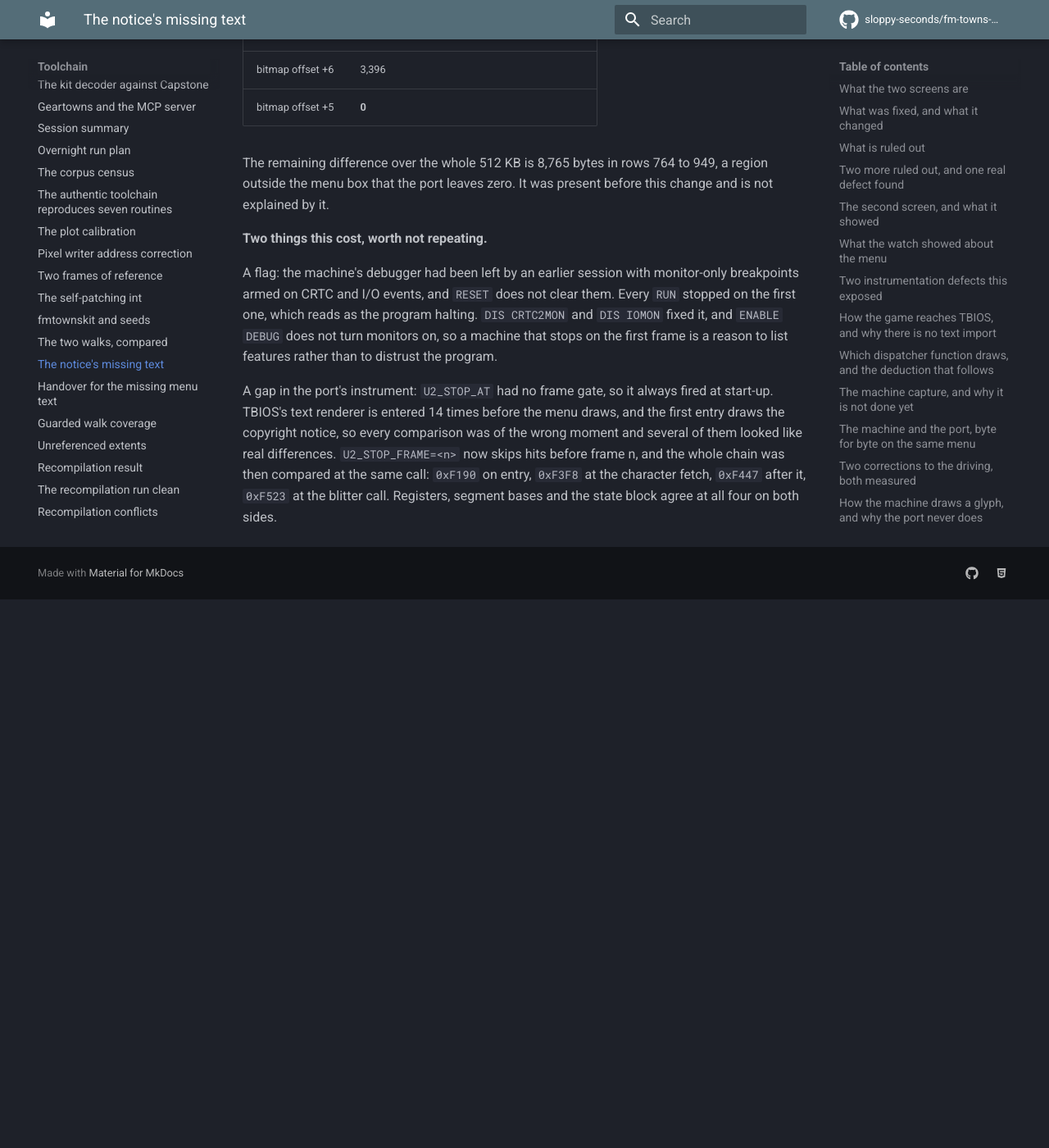
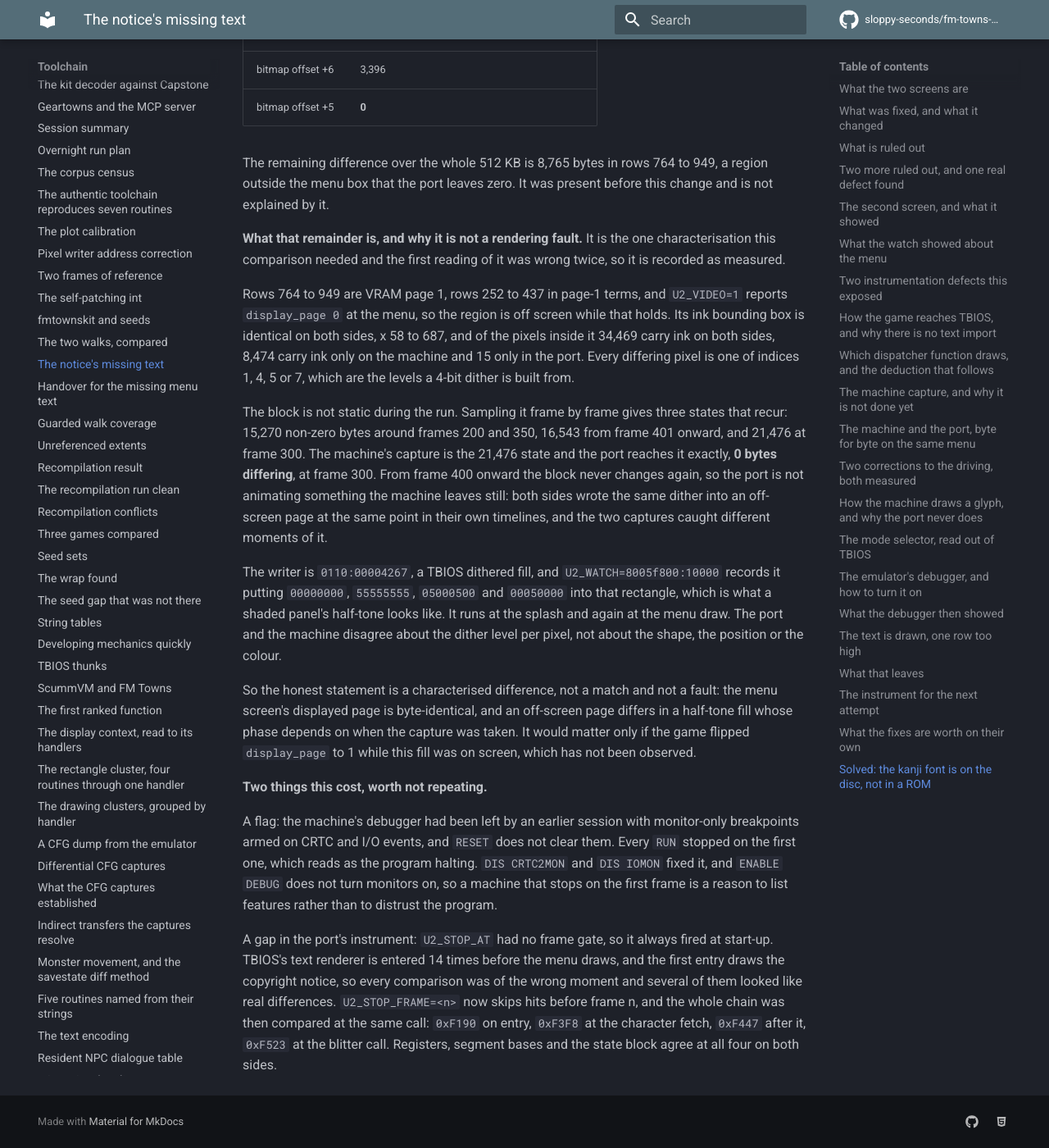
Before and after one commit to sloppy-seconds/fm-towns-ultima, an MkDocs documentation site: the page built from docs/port-missing-text.md, in a window 1280 px wide and 1400 px high, scrolled down 14651 px. Shown: the whole window at 82% size. Built offline with MkDocs 1.6.1 and Material for MkDocs 9.7.7, drawn with Linux system fonts in a browser that asks for light colours; comment, search, counter and statistics services are not loaded; before the commit the page ends 15382 px from its top, so only the background shows below that.

Commit message:
The port plays, and item 7a has its pair
Four pages said the C++ port was not a playable one. It is: it boots through the
splash, the game menu and into the overworld, on the recompiled 386 code, and it
was played from a browser. The claim is corrected where it was made rather than
removed, and the README and quickstart say how to watch it.

Item 7a closes on the third outcome it allowed. The pair is the game menu, which
both sides sit still on, so two stills taken after it settles are the same screen
by construction and no timing is involved: 8,765 of 524,288 bytes differ, and
every one of them is off the displayed page. The menu box, rows 344 to 416,
differs by 0 bytes. The failure case the item existed for is the same comparison
before the kanji fix: 2,733 bytes inside that box.

The 8,765 are characterised rather than dismissed. They are VRAM page 1, rows 764
to 949, written by a TBIOS half-tone fill at 0110:4267. Its ink bounding box is
identical on both sides, 34,469 ink pixels match, 8,474 are machine-only, and
every differing pixel is one of the four dither levels. The block cycles through
three states during the run and the port reaches the machine's state exactly, 0
bytes, at frame 300. It is invisible while the game displays page 0.

````diff
--- a/docs/plan.md
+++ b/docs/plan.md
@@ -94,7 +94,7 @@
 | 5g Name the call graph | AUTONOMOUS | **yes**, mechanical |
 | 6a One frame per tool, declared | AUTONOMOUS | **yes**, the table is measured |
 | 6b What int 93h returns for AL=0x20 | AUTONOMOUS | **done**, measured off the machine |
-| 7a Does the port's screen match the machine's | AUTONOMOUS | **open**, VRAM hashes on both sides and the metric validated, no same-screen pair yet |
+| 7a Does the port's screen match the machine's | AUTONOMOUS | **done**, the menu pair exists: 0 bytes differing on the displayed page, and an off-screen half-tone differing by phase |
 | 7c What else the program patches at run time | AUTONOMOUS | **done**, one byte |
 | 7d The indirect transfers the port meets next | AUTONOMOUS | **done**, 35 of 97 execute and all resolve |
 | 7e A port regression the checks can run | AUTONOMOUS | **done**, `tools/portcheck.js`, 17 checks, failure demonstrated |
@@ -1352,12 +1352,14 @@
 path the machine's capture did not. Zero remain unexplained, and the divergences that were real were always
 machine state the port lacked: the `A:` drive, the keyboard, and the screen selector `0120`.
 
-*The screen comparison has an instrument on both sides and no valid pair yet.* `U2_SCREEN=1` prints the frame as
-a luminance ramp, character for character as `container/screen.js`'s `toAscii` does, so the port's grid and
-`GET /api/screen?mode=ascii` are the same metric. Sampling the machine once a second through a boot and a
+*The screen comparison has an instrument on both sides and no valid pair yet.* **Superseded: the pair exists now.**
+See the closing section below. The paragraph is kept because the instrument it describes is the one that produced the
+pair, and because the 51 percent figure was a real measurement of the wrong thing. `U2_SCREEN=1` prints the frame as
+an ASCII ramp for the port, so the port's grid and `GET /api/screen?mode=ascii` are the same metric. Sampling the
+machine once a second through a boot and a
 journey gives a best agreement of **51 percent of cells at t=6s**, which is two *different* moments of a moving
 sequence rather than the same screen: the port's frame is one instant at 600 frames and the machine's samples
-track a boot, a title and a select screen. So the item's allowed outcome here is recorded as **a failure to
+track a boot, a title and a select screen. So the item's allowed outcome here was recorded as **a failure to
 produce a comparable pair**, not as a match or a difference.
 
 **What the next attempt needs**, so it is not rediscovered: pause the machine at the moment the title is fully
@@ -1418,6 +1420,33 @@
 only U2's own image can reach (the title art's load, which happens once per run) and anchor there. Either way the
 comparison needs a stop that is **after** the first screen is drawn, which the port-side measurement above now
 rules out `0x0e4b8d`'s first hit as being.
+
+#### The pair, obtained on the game menu
+
+The anchor turned out not to need a breakpoint at all. Both sides reach the game menu and then sit there, so two
+stills taken after the menu has settled are the same screen by construction, and the comparison becomes a diff of
+two 512 KB arrays with no timing in it.
+
+| | measurement |
+|---|---|
+| machine | `machine-vram-menu.bin`, read through segment `0120` while `u2flow` sat at the game menu |
+| port | `U2_VRAM_DUMP=/var/tmp/port-menu6.bin` at 900 frames, `U2_KEYS=400:3520` |
+| whole array | 8,765 of 524,288 bytes differ |
+| the menu box, rows 344 to 416 | **0 bytes differ** |
+| VRAM page 1, rows 764 to 949 | 8,765 bytes differ, off screen while `display_page` is 0 |
+
+So the item's answer is a **match on the displayed page and a characterised difference off it**. That is the third
+of the three outcomes the acceptance clause allows, and it is the one worth having, because the difference is
+named: it is a TBIOS dithered fill at `0110:00004267` whose half-tone level depends on when the capture was taken,
+the port reaches the machine's exact state of it at frame 300, and it is invisible while the game displays page 0.
+The full measurement is in
+[port-missing-text.md](port-missing-text.md#solved-the-kanji-font-is-on-the-disc-not-in-a-rom), which is also where
+the menu's own defect was found.
+
+**What the failure case looked like when it was not covered**, kept because it is the thing this item existed for:
+before the kanji font fix the same comparison reported **2,733 bytes differing inside the menu box**, which is a
+port that drew the box, the highlight and the bars and no characters at all. One number, and it said which part of
+the screen was wrong.
 
 ### 7c. What else the program patches at run time
 
@@ -1657,9 +1686,10 @@
 2,733 bytes before the fix. `tools/portcheck.js` asserts the load, the offset, the pointer patch and the `0040`
 descriptor, and the offset check was seen to fail against a copy with +7 in it.
 
-**Still open, and not this item.** VRAM outside the menu box still differs from that capture in rows 764 to 949,
-8,765 bytes, which is a region the port leaves zero and the machine fills. It is outside every band this item
-touched and it was present before the fix.
+**Still open at the time of writing, and since characterised.** VRAM outside the menu box differed from that capture
+in rows 764 to 949, 8,765 bytes, a region the port left zero. It was not this item's, and item 7a has since named
+it: it is a TBIOS dithered fill into VRAM page 1, off screen while the game displays page 0, and its half-tone level
+depends on the moment the capture was taken. The port reaches the machine's exact state of it at frame 300.
 
 ## Phase 8: the toolkit, and what this work owes it
 
--- a/docs/port-missing-text.md
+++ b/docs/port-missing-text.md
@@ -480,6 +480,31 @@
 The remaining difference over the whole 512 KB is 8,765 bytes in rows 764 to 949, a region outside the menu box
 that the port leaves zero. It was present before this change and is not explained by it.
 
+**What that remainder is, and why it is not a rendering fault.** It is the one characterisation this comparison
+needed and the first reading of it was wrong twice, so it is recorded as measured.
+
+Rows 764 to 949 are VRAM page 1, rows 252 to 437 in page-1 terms, and `U2_VIDEO=1` reports `display_page 0` at the
+menu, so the region is off screen while that holds. Its ink bounding box is identical on both sides, x 58 to 687,
+and of the pixels inside it 34,469 carry ink on both sides, 8,474 carry ink only on the machine and 15 only in the
+port. Every differing pixel is one of indices 1, 4, 5 or 7, which are the levels a 4-bit dither is built from.
+
+The block is not static during the run. Sampling it frame by frame gives three states that recur: 15,270 non-zero
+bytes around frames 200 and 350, 16,543 from frame 401 onward, and 21,476 at frame 300. The machine's capture is
+the 21,476 state and the port reaches it exactly, **0 bytes differing**, at frame 300. From frame 400 onward the
+block never changes again, so the port is not animating something the machine leaves still: both sides wrote the
+same dither into an off-screen page at the same point in their own timelines, and the two captures caught different
+moments of it.
+
+The writer is `0110:00004267`, a TBIOS dithered fill, and `U2_WATCH=8005f800:10000` records it putting
+`00000000`, `55555555`, `05000500` and `00050000` into that rectangle, which is what a shaded panel's half-tone
+looks like. It runs at the splash and again at the menu draw. The port and the machine disagree about the dither
+level per pixel, not about the shape, the position or the colour.
+
+So the honest statement is a characterised difference, not a match and not a fault: the menu screen's displayed
+page is byte-identical, and an off-screen page differs in a half-tone fill whose phase depends on when the capture
+was taken. It would matter only if the game flipped `display_page` to 1 while this fill was on screen, which has
+not been observed.
+
 **Two things this cost, worth not repeating.**
 
 A flag: the machine's debugger had been left by an earlier session with monitor-only breakpoints armed on CRTC and
--- a/docs/quickstart.md
+++ b/docs/quickstart.md
@@ -139,6 +139,19 @@
 ```
 
 It prints the URLs. Open `http://<host>:6080/vnc.html`.
+
+**The same browser window can show the recompiled port instead of the emulator.**
+That is the C++ reimplementation, the game's own 386 code recompiled and running on
+the toolkit's FM Towns machine, and it is playable. It has its own container so the
+two can run side by side.
+
+```bash
+./tools/x-run.sh start     # builds if needed, prints the URLs
+./tools/x-run.sh stop
+```
+Open `http://<host>:6081/vnc.html` for the port, or `ai:5901` for raw VNC. The
+project is mounted read only and the compile goes to a named volume. `NOBUILD=1`
+skips the build, `ARGS` passes arguments to the port binary.
 
 | port | what |
 |---|---|
--- a/docs/recompilation-result.md
+++ b/docs/recompilation-result.md
@@ -2,6 +2,13 @@
 
 **Yes it recompiles, the output compiles and runs, and 98.7 percent of the C-shaped corpus is
 in it. It is not a playable port, and the reason is not the recompiler.**
+
+**Superseded, and the correction is the interesting part: the port plays.** Everything below is a measurement of the
+recompiler's coverage taken before a runtime existed. The runtime now exists, in `port/` on the kit's FM Towns
+machine, and it boots this game through its title, its menu and into the overworld, with a character panel, on the
+recompiled code. The distance to a *reimplementation* is a different and larger question, and
+`reimplementation-gap.md` owns it. What this page still says correctly is where the corpus is thin, and that is
+worth keeping because it is what a reimplementation will trip over.
 
 ## What was run
 
@@ -73,6 +80,11 @@
 
 ## What is still missing for a playable port
 
+**Superseded.** The port plays, so this table was a list of things that turned out not to be in the way. It is kept
+because each row is a real property of the output and each still matters for a reimplementation, which is the actual
+goal. What made the port run was the runtime around the recompiled code, not more coverage: a boot of TownsOS and
+TBIOS, the descriptor table, a disc, a floppy, a keyboard and a screen.
+
 | requirement | state |
 |---|---|
 | the executable's entry point | **absent**, `MP` carries none, a seed list stands in |
````
Also changed, not shown: other parts of docs/plan.md (+1 -1 lines), README.md (+26 -0 lines), docs/index.md (+1 -1 lines).
